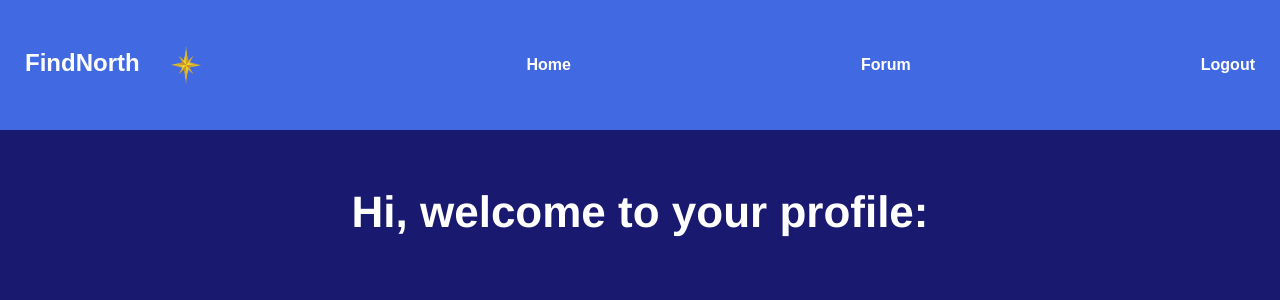
After one commit to KRanpura/findnorth, a Flask app: page /profile in a window 1280 px wide. The commit adds this page. Shown: the top 300 px of the page. Run offline with Flask 3, Linux system fonts and the light colour scheme.

Commit message:
sql db works so far

```diff
--- a/app.py
+++ b/app.py
@@ -1,7 +1,29 @@
-from flask import Flask, render_template, redirect, request, g
+from flask import Flask, render_template, redirect, request, g, url_for, session
 import sqlite3
 import os
+from os import urandom
+
 app = Flask(__name__)
+app.secret_key= urandom(24)
+
+DATABASE = 'findnorth.db'
+app.config['DATABASE'] = DATABASE
+
+def init_db():
+    with app.app_context():
+        db = get_db()
+        with app.open_resource('schema.sql') as f:
+            db.executescript(f.read().decode('utf-8'))
+
+def get_db():
+    db = getattr(g, '_database', None)
+    if db is None:
+        db = g._database = sqlite3.connect(
+            app.config['DATABASE'],
+            detect_types=sqlite3.PARSE_DECLTYPES
+        )
+        db.row_factory = sqlite3.Row
+    return db
 
 @app.route("/")
 def home():
@@ -11,11 +33,65 @@ def home():
 def login():
     return render_template("login.html")
 
-@app.route("/signup")
+@app.route("/profile")
+def profile():
+    return render_template("profile.html")
+
+@app.route("/signup", methods=["GET", "POST"])
 def signup():
+    if request.method == "POST":
+        # Ensure all required fields are provided
+        if (
+            not request.form.get("first")
+            or not request.form.get("last")
+            or not request.form.get("email")
+            or not request.form.get("password")
+            or not request.form.get("sex")
+            or not request.form.get("age")
+            or not request.form.get("role")
+        ):
+            return render_template("error.html")
+
+        email = request.form.get("email")
+        passw = request.form.get("password")
+        first_name = request.form.get("first").capitalize()  # Capitalizing first name
+        last_name = request.form.get("last").capitalize()    # Capitalizing last name
+        age = request.form.get("age")
+        sex = request.form.get("sex")
+        user_role = request.form.get("role")  # This can be either 'doc' or 'patient'
+
+        # Ensure that user_role is valid
+        if user_role not in ['doc', 'patient']:
+            return render_template("error.html", message="Invalid role selected.")
+
+        db = get_db()  # Assuming you have a helper function to get the DB connection
+        cursor = db.cursor()
+
+        # Check if email already exists
+        cursor.execute("SELECT * FROM users WHERE email = ?", (email,))
+        existing_user = cursor.fetchone()
+
+        if existing_user:
+            return render_template("error.html", message="Email already exists.")
+
+        # Insert the new user into the users table
+        cursor.execute(
+            "INSERT INTO users (email, first_name, last_name, passw, user_role, age, sex) VALUES (?, ?, ?, ?, ?, ?, ?)",
+            (email, first_name, last_name, passw, user_role, age, sex),
+        )
+        db.commit()
+
+        # Store user information in the session after inserting
+        cursor.execute("SELECT * FROM users WHERE email = ?", (email,))
+        user = cursor.fetchone()
+        session["user_id"] = user["id"]  # Store the user ID in the session
+
+        return redirect(url_for("profile"))  # Redirect to the user's profile or dashboard
+
     return render_template("signup.html")
 
 
+init_db()
 
 if __name__ == "__main__":
     app.run(debug=True)
--- a/schema.sql
+++ b/schema.sql
@@ -1,5 +1,7 @@
 DROP TABLE IF EXISTS users;
-DROP TABLE IF EXISTS resumeResult;
+DROP TABLE IF EXISTS quest_responses;
+DROP TABLE IF EXISTS forum_posts;
+DROP TABLE IF EXISTS forum_replies;
 
 CREATE TABLE users (
     id INTEGER PRIMARY KEY AUTOINCREMENT,
@@ -15,8 +17,26 @@ CREATE TABLE users (
 CREATE TABLE quest_responses (
     id INTEGER PRIMARY KEY AUTOINCREMENT,
     user_id INTEGER NOT NULL,
-    pdf_filename TEXT NOT NULL,
-    job_listing TEXT NOT NULL,
-    match_percentage REAL NOT NULL,
+    responses JSON NOT NULL,
+    score INTEGER NOT NULL,
+    submitted TIMESTAMP DEFAULT CURRENT_TIMESTAMP,
+    pcl5result VARCHAR(100) NOT NULL,
     FOREIGN KEY (user_id) REFERENCES users(id)
 );
+
+CREATE TABLE forum_posts (
+    id INTEGER PRIMARY KEY AUTOINCREMENT,
+    user_id INTEGER NOT NULL,
+    title VARCHAR(500),
+    content VARCHAR(1000),
+    FOREIGN KEY (user_id) REFERENCES users(id)
+);
+
+CREATE TABLE forum_replies (
+    id INTEGER PRIMARY KEY AUTOINCREMENT,
+    user_id INTEGER NOT NULL,
+    og_post_id INTEGER NOT NULL,
+    content VARCHAR(1000),
+    FOREIGN KEY (user_id) REFERENCES users(id)
+    FOREIGN KEY (og_post_id) REFERENCES forum_posts(id)
+);
--- a/static/css/styles.css
+++ b/static/css/styles.css
@@ -160,6 +160,16 @@ main {
     font-weight: bold;
 }
 
+.sex-options {
+    display: flex;
+    gap: 15px; /* Add some space between the radio buttons */
+    margin-bottom: 10px; /* Space below the radio buttons */
+}
+
+.sex-options input {
+    margin-right: 5px; /* Space between the radio button and its label */
+}
+
 /*signup form styles*/
 
 .signup-form input[type="text"],
--- /dev/null
+++ b/templates/error.html
@@ -0,0 +1,3 @@
+{% block main %}
+    <h1>Error. Please try again.</h1>
+{% endblock %}
--- /dev/null
+++ b/templates/profile.html
@@ -0,0 +1,30 @@
+<!DOCTYPE html>
+<html lang="en">
+    <head>
+        <meta charset="UTF-8">
+        <meta name="viewport" content="width=device-width, initial-scale=1.0">
+        <title>FindNorth</title>
+        <link rel="stylesheet" href="{{ url_for('static', filename='css/styles.css') }}">
+    </head>
+    <body>
+        <!-- Navbar -->
+        <nav class="navbar">
+            <h1>
+                FindNorth
+                <img src="{{ url_for('static', filename='images/nstar.png') }}" alt="FindNorth Logo" class="logo">
+            </h1>
+            <!-- <ul> -->
+                <li><a href="/">Home</a></li>
+                <li><a href="/login">Forum</a></li>
+                <li><a href="/signup">Logout</a></li>
+            </ul>
+        </nav>
+
+        <!-- Main Content -->
+        <main>
+
+            <h2>Hi, welcome to your profile:</h2>
+
+        </main>
+    </body>
+</html>
```
Also changed, not shown: templates/signup.html (+20 -3 lines), findnorth.db (added).
